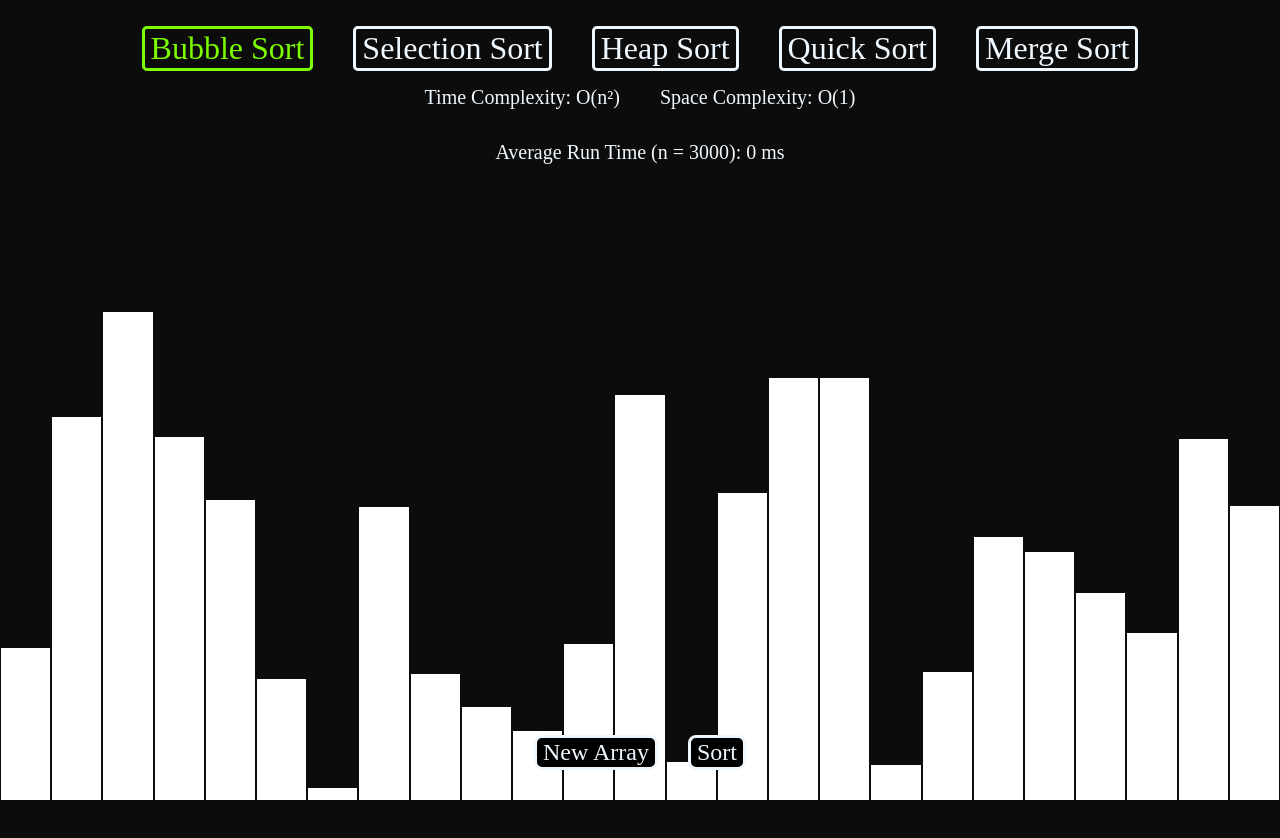
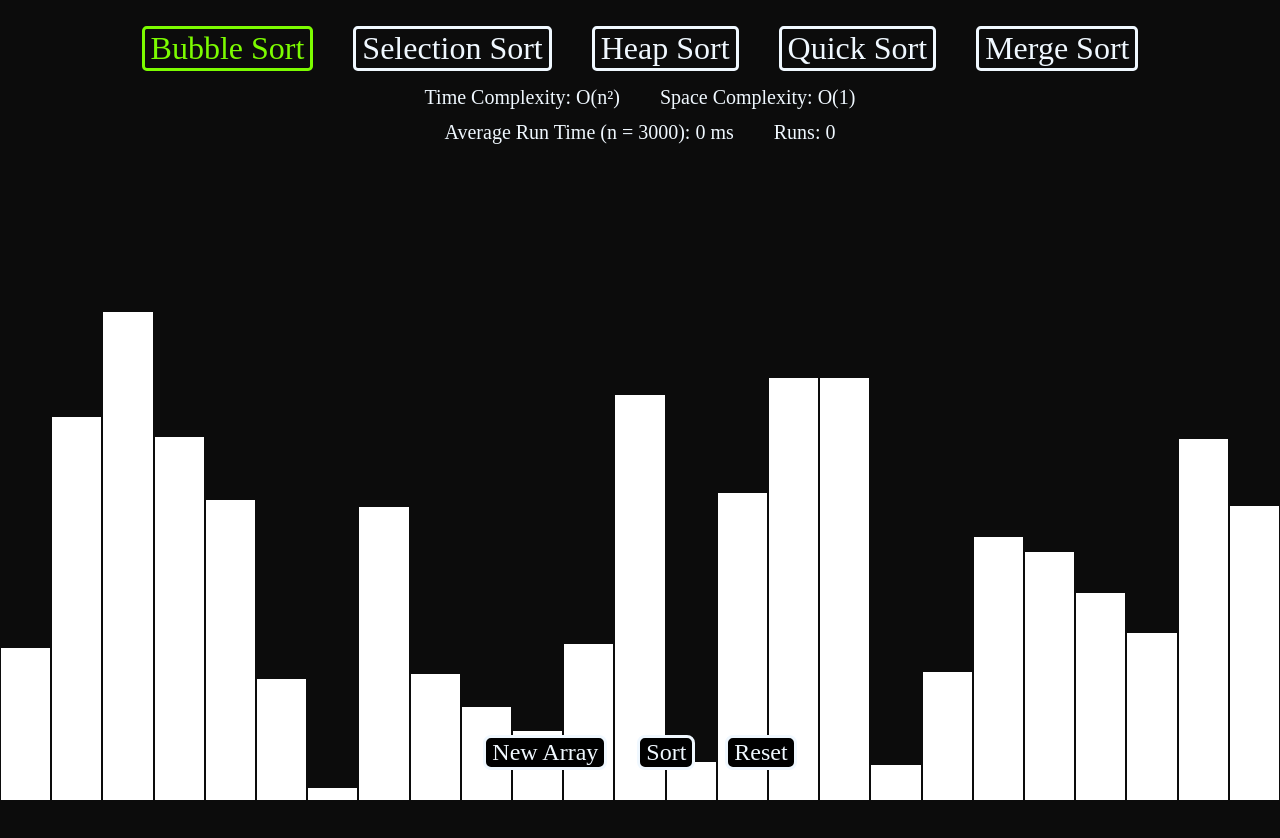
Before and after one commit to ashwinraonc-oss/Algorithm-Visualizer, a React (Create React App) app: page / in a window 1280 px wide. Shown: the top 838 px of the page. Built offline with nearby package versions, Linux system fonts and the light colour scheme.

Commit message:
fixed reset button logic

```diff
--- a/src/SortingVisualizer/SortingVisualizer.css
+++ b/src/SortingVisualizer/SortingVisualizer.css
@@ -128,5 +128,5 @@ body {
     font-size: 1.25rem;
     padding: 1rem 1.5rem;
     color:aliceblue;
-    top: -730px
+    top: -750px
 }
--- a/src/SortingVisualizer/SortingVisualizer.jsx
+++ b/src/SortingVisualizer/SortingVisualizer.jsx
@@ -2,8 +2,6 @@ import React from "react";
 import "./SortingVisualizer.css";
 import {bubbleSort, heapSort, quickSort, selectionSort} from "./sortingAlgos";
 import {mergeSort} from "./mergeSortAlgo";
-
-
 
 export default class SortingVisualizer extends React.Component {
     //state variables
@@ -16,7 +14,7 @@ export default class SortingVisualizer extends React.Component {
             pivot: -1,
             sorted: [],
             isSorted: false,
-            avg_run: {
+            avg_run: { //tracking average of all runs per algorithm
                 'bubble' : [],
                 'merge' : [],
                 'selection' : [],
@@ -24,6 +22,13 @@ export default class SortingVisualizer extends React.Component {
                 'heap' : [],
             },
             runtime: 0,
+            runs_arr:{ //tracking numbers of runs
+                'bubble' : 0,
+                'merge' : 0,
+                'selection' : 0,
+                'quick' : 0,
+                'heap' : 0,
+            }
         };
     }
     //create array on bootup
@@ -43,18 +48,31 @@ export default class SortingVisualizer extends React.Component {
 
                 this.setState({array: newArr, comparing: [], sorted: [], pivot: null});
 
+                if (this.state.isSorted == false){
+                    this.setState(prev => ({
+                    runs_arr: {
+                        ...prev.runs_arr,
+                        [this.state.algorithm]: prev.runs_arr[this.state.algorithm] + 1
+                    }
+                }))
+
                 let bigArr = generateRandomArray(3000, 10, 500)
                 const startTime = performance.now()
-                let big_sorted_arr = mergeSort(bigArr)
+                mergeSort(bigArr)
                 const endTime = performance.now()
-
-                const sorted_arr = mergeSort(newArr)
                 let ranIn = endTime - startTime;
                 let temp_arr = [...this.state.avg_run['merge'] ,ranIn];
                 this.setState({runtime: average(temp_arr)});
                 this.setState({avg_run: {...this.state.avg_run, 'merge': temp_arr}});
+                }
 
-                console.log(`Merge Sort took ${endTime - startTime} ms`)
+
+
+                const sorted_arr = mergeSort(newArr)
+
+
+
+                //console.log(`Merge Sort took ${endTime - startTime} ms`)
 
 
                 this.animateMerge(sorted_arr, 25)
@@ -65,18 +83,30 @@ export default class SortingVisualizer extends React.Component {
                 const newArr = this.state.array
                 this.setState({array: newArr, comparing: [], sorted: [], pivot: null});
 
+
+                if (this.state.isSorted == false){
+                    this.setState(prev => ({
+                    runs_arr: {
+                        ...prev.runs_arr,
+                        [this.state.algorithm]: prev.runs_arr[this.state.algorithm] + 1
+                    }
+                }))
                 let bigArr = generateRandomArray(3000, 10, 500)
                 const startTime = performance.now()
-                let big_sorted_arr = bubbleSort(bigArr)
+                bubbleSort(bigArr)
                 const endTime = performance.now()
-
-                const sorted_arr = bubbleSort(newArr)
                 let ranIn = endTime - startTime;
                 let temp_arr = [...this.state.avg_run['bubble'] ,ranIn];
                 this.setState({runtime: average(temp_arr)});
                 this.setState({avg_run: {...this.state.avg_run, 'bubble': temp_arr}});
 
-                console.log(`Bubble Sort took ${endTime - startTime} ms`)
+                }
+
+
+                const sorted_arr = bubbleSort(newArr)
+
+
+                //console.log(`Bubble Sort took ${endTime - startTime} ms`)
 
 
                 this.animateBubble(sorted_arr, 30);
@@ -87,18 +117,29 @@ export default class SortingVisualizer extends React.Component {
                 const newArr = this.state.array
                 this.setState({array: newArr, comparing: [], sorted: [], pivot: null});
 
+                if (this.state.isSorted == false){
+                    this.setState(prev => ({
+                    runs_arr: {
+                        ...prev.runs_arr,
+                        [this.state.algorithm]: prev.runs_arr[this.state.algorithm] + 1
+                    }
+                }))
+                const startTime = performance.now()
                 let bigArr = generateRandomArray(3000, 10, 500)
-                const startTime = performance.now()
-                let big_sorted_arr = mergeSort(bigArr)
+                quickSort(bigArr)
                 const endTime = performance.now()
-
-                const sorted_arr = quickSort(newArr)
                 let ranIn = endTime - startTime;
                 let temp_arr = [...this.state.avg_run['quick'] ,ranIn];
                 this.setState({runtime: average(temp_arr)});
                 this.setState({avg_run: {...this.state.avg_run, 'quick': temp_arr}});
 
-                console.log(`Quick Sort took ${endTime - startTime} ms`)
+                }
+
+
+                const sorted_arr = quickSort(newArr)
+
+
+                //console.log(`Quick Sort took ${endTime - startTime} ms`)
 
 
                 this.animateQuickSort(sorted_arr, 100);
@@ -109,18 +150,30 @@ export default class SortingVisualizer extends React.Component {
                 const newArr = this.state.array
                 this.setState({array: newArr, comparing: [], sorted: [], pivot: null});
 
+
+                if (this.state.isSorted == false){
+                    this.setState(prev => ({
+                    runs_arr: {
+                        ...prev.runs_arr,
+                        [this.state.algorithm]: prev.runs_arr[this.state.algorithm] + 1
+                    }
+                }))
+
                 let bigArr = generateRandomArray(3000, 10, 500)
                 const startTime = performance.now()
-                let big_sorted_arr = selectionSort(bigArr)
+                selectionSort(bigArr)
                 const endTime = performance.now()
-
-                const sorted_arr = selectionSort(newArr)
                 let ranIn = endTime - startTime;
                 let temp_arr = [...this.state.avg_run['selection'] ,ranIn];
                 this.setState({runtime: average(temp_arr)});
                 this.setState({avg_run: {...this.state.avg_run, 'selection': temp_arr}});
 
-                console.log(`Selection Sort took ${endTime - startTime} ms`)
+
+                }
+                const sorted_arr = selectionSort(newArr)
+
+
+                //console.log(`Selection Sort took ${endTime - startTime} ms`)
 
                 this.animateSelection(sorted_arr, 100);
                 break;
@@ -130,22 +183,29 @@ export default class SortingVisualizer extends React.Component {
                 const newArr = this.state.array
                 this.setState({array: newArr, comparing: [], sorted: [], pivot: null});
 
+
+
+                if (this.state.isSorted == false){
+                    this.setState(prev => ({
+                    runs_arr: {
+                        ...prev.runs_arr,
+                        [this.state.algorithm]: prev.runs_arr[this.state.algorithm] + 1
+                    }
+                }))
+                const startTime = performance.now()
                 let bigArr = generateRandomArray(3000, 10, 500)
-                const startTime = performance.now()
-                let big_sorted_arr = heapSort(bigArr)
+                heapSort(bigArr)
                 const endTime = performance.now()
-
-                const sorted_arr = heapSort(newArr)
                 let ranIn = endTime - startTime;
                 let temp_arr = [...this.state.avg_run['heap'] ,ranIn];
                 this.setState({runtime: average(temp_arr)});
                 this.setState({avg_run: {...this.state.avg_run, 'heap': temp_arr}});
 
-                console.log(`Heap Sort took ${endTime - startTime} ms`)
+                }
+                const sorted_arr = heapSort(newArr)
+                //console.log(`Heap Sort took ${endTime - startTime} ms`)
 
                 this.animateHeap(sorted_arr, 50);
-
-
                 break;
             }
 
@@ -334,13 +394,20 @@ export default class SortingVisualizer extends React.Component {
                 <div className = "run_buttons">
                     <button onClick={() => this.resetArray()}>New Array</button>
                     <button onClick={() => this.runSort(this.state.algorithm)}>Sort</button>
+                    <button onClick={() => this.setState({avg_run: {'bubble' : [],'merge' : [],'selection' : [],'quick' : [],'heap' : [],}, runtime: 0, runs_arr:{'bubble' : 0,'merge' : 0,'selection' : 0,'quick' : 0,'heap' : 0,}})}>Reset</button>
                 </div>
             </div>
             <div className = "info_panel">
                 <div className = "time_complexity">Time Complexity: {infoVar.time}</div>
                 <div className = "space_complexity">Space Complexity: {infoVar.space}</div>
             </div>
-            <div className = "run_time">Average Run Time (n = 3000): {this.state.runtime} ms</div>
+            <div className = "run_time">
+                <div>Average Run Time (n = 3000): {this.state.runtime} ms</div>
+                <div>Runs: {this.state.runs_arr[this.state.algorithm]}</div>
+
+
+            </div>
+
         </>)
     }
 }
@@ -368,9 +435,3 @@ export default class SortingVisualizer extends React.Component {
         }
         return sum/arr.length;
     }
-    function runThousand(arr){
-        for (let i = 0; i < 1000; i++){
-
-
-        }
-    }
```
